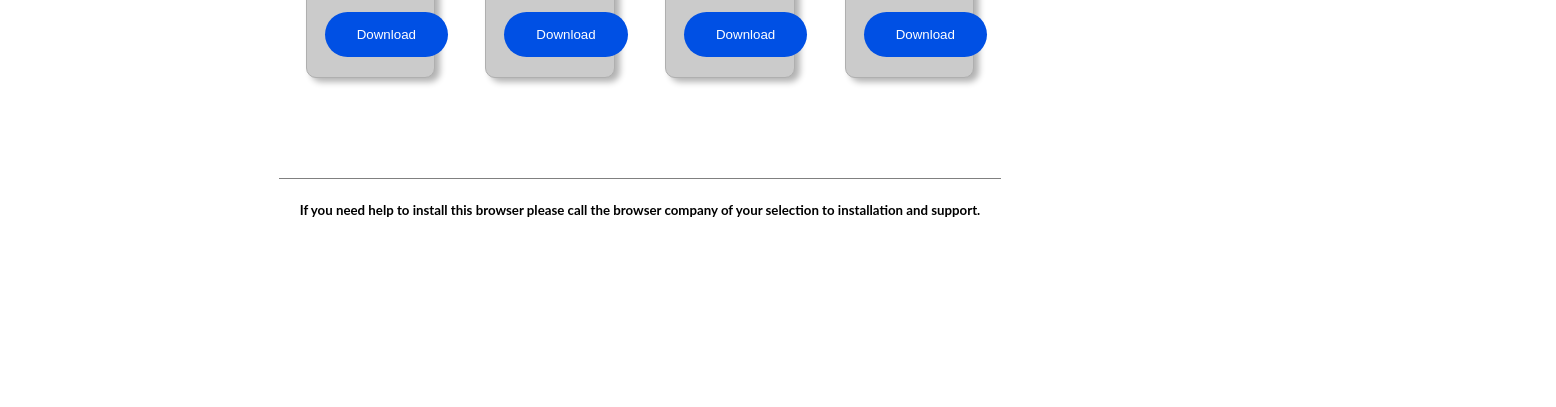
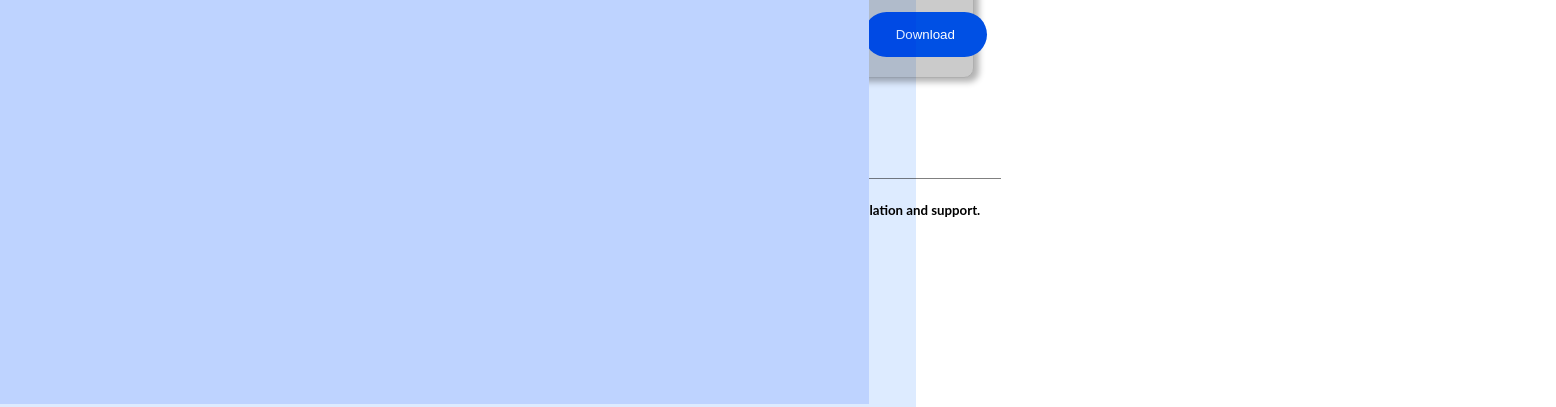
Before and after one commit to Santi029/ie-users, a plain HTML site: page index.html in a window 1280 px wide. Shown: the part 708-1115 px from the top of the page, 1556 px wide, since content can reach past the window. Before the commit the page ends 966 px from the top, so only its background shows below. Drawn offline with Linux system fonts and the light colour scheme.

Commit message:
Creating the background.

```diff
--- a/index.html
+++ b/index.html
@@ -61,7 +61,10 @@
         <h5>If you need help to install this browser please call the browser company of your selection to installation and support.</h5>
     </footer>
 
-    <div class="wave"></div>
+    <div class="waves">
+        <div class="wave1"></div>
+        <div class="wave2"></div>
+    </div>
 
     <!-- This is the js link setion. -->
     <script src="./interaction.js"></script>
--- a/styles.css
+++ b/styles.css
@@ -103,37 +103,38 @@ section {
 }
 /* This is the end of the main section */
 
-.wave {
+
+
+/* Background waves */
+
+.waves {
     position: absolute;
-    top: 0px;
-    left: 0px;
-    right: 0px;
-    height: 70px;
-    width: 100%;
-    background: dodgerblue;
-    z-index: -1;
+    width: 2196.5px;
+    height: 1039px;
+    left: -640.5px;
+    top: 38px;
 }
-.wave::before {
-    content: "";
-    display: block;
+
+
+/* Vector 2 */
+.wave2 {
     position: absolute;
-    border-radius: 100% 90%;
-    width: 51%;
-    height: 75px;
-    background-color: white;
-    right: 0px;
-    top: 35px;
+    width: 2196.5px;
+    height: 1039px;
+    left: -640.5px;
+    top: 38px;
+    background: #DDEBFF;
+    mix-blend-mode: multiply;
 }
-.wave::after {
-    content: "";
-    display: block;
+
+/* Vector 1 */
+.wave1 {
     position: absolute;
-    border-radius: 100% 90%;
-    width: 51%;
-    height: 75px;
-    background-color: dodgerblue;
-    left: -8px;
-    top: 25px;
+    width: 1715px;
+    height: 941px;
+    left: -206px;
+    top: 133px;
+    background: #DBE5FF;
 }
 
 /* This is the footer */
```
